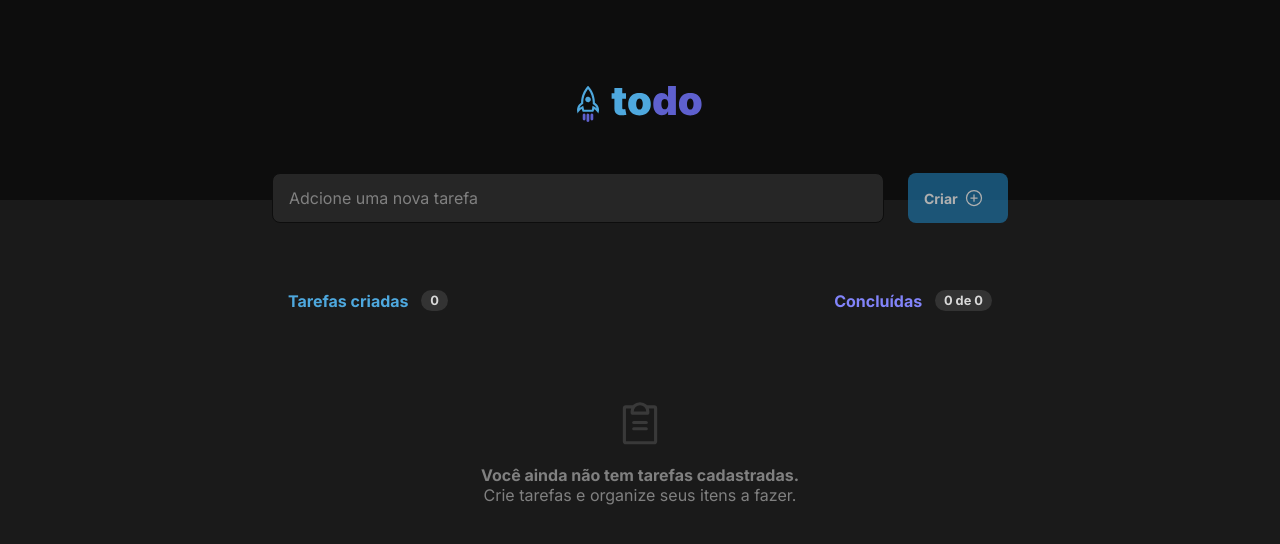
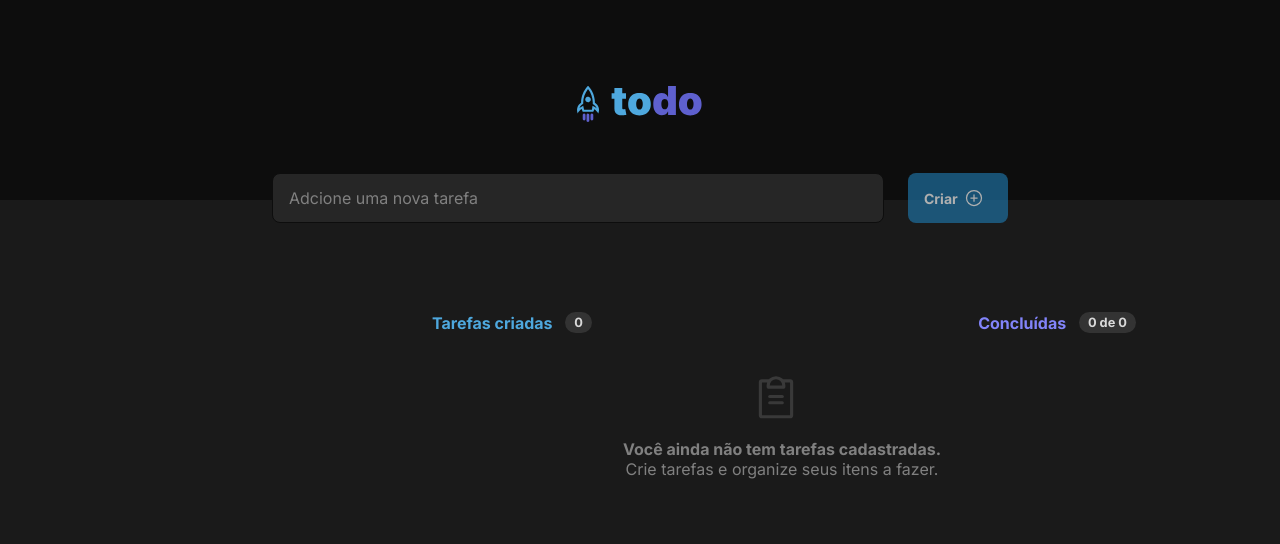
Before and after one commit to Coastony/to-do-list, a React (Vite) app: page / in a window 1280 px wide. Shown: the top 544 px of the page. Built offline with nearby package versions, Linux system fonts and the light colour scheme.

Commit message:
Update Tasks.module.css

```diff
--- a/src/components/Tasks/Tasks.module.css
+++ b/src/components/Tasks/Tasks.module.css
@@ -61,3 +61,117 @@
 .empty p {
     font-weight: 700;
 }
+
+/* MEDIA QUERIES */
+
+@media only screen and (min-width: 375px) {
+    .tasks {
+        margin-top: 7rem;
+    }
+
+    .header {
+        display: grid;
+        gap: 15px;
+    }
+
+    .concluded {
+        margin-bottom: 1rem;
+    }
+
+    .empty {
+        margin-top: 1rem;
+        display: grid;
+        text-align: left;
+        padding: 0 1rem;
+        /* width: 350px; */
+    }
+
+    .empty svg {
+        margin-left: 7.6rem;
+    }
+
+    .empty p {
+        font-size: 0.8em;
+        margin-left: 2em;
+    }
+}
+
+@media only screen and (min-width: 768px) {
+    .tasks {
+        margin-right: 14rem;
+    }
+
+    .header {
+        display: flex;
+        justify-content: flex-start;
+    }
+
+    .concluded {
+        margin-bottom: 0;
+        margin-left: 6rem;
+    }
+
+    .empty {
+        margin-left: 2.5rem;
+        /* width: 430px; */
+    }
+
+    .empty svg {
+        margin-left: 8rem;
+    }
+
+    .empty p {
+        font-size: 0.8em;
+        margin-left: 2em;
+    }
+}
+
+@media only screen and (min-width: 1000px) {
+    .tasks {
+        margin-right: 8rem;
+    }
+
+    .header {
+        display: flex;
+        justify-content: space-between;
+    }
+
+    .empty {
+        text-align: center;
+        align-items: center;
+        justify-content: center;
+    }
+
+    .empty {
+        margin-left: 0rem;
+        width: 700px;
+    }
+
+    .empty svg {
+        margin-left: 8rem;
+    }
+
+    .empty p {
+        font-size: 1em;
+        margin-left: 0em;
+    }
+}
+
+@media only screen and (min-width: 1330px) {
+    .tasks {
+        margin-left: 19.5rem;
+    }
+
+    .empty {
+        margin-left: 0rem;
+        width: 700px;
+    }
+
+    .empty svg {
+        margin-left: 8rem;
+    }
+
+    .empty p {
+        font-size: 1em;
+    }
+}
```
